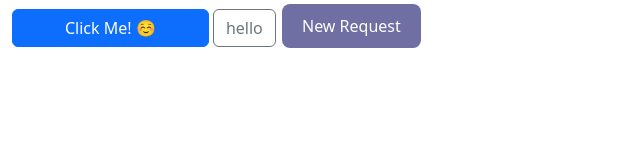
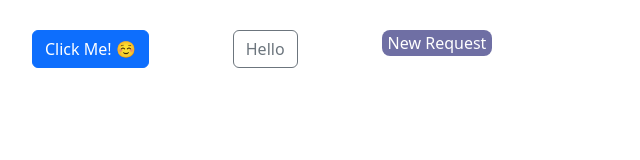
Before and after one commit to tunourah/js-dom-lab3, a plain HTML site: page index.html in a window 1280 px wide. Shown: the whole page, without its empty margins (0-640 px from the left). Drawn offline with nearby package versions, Linux system fonts and the light colour scheme.

Commit message:
fix error

```diff
--- a/index.html
+++ b/index.html
@@ -11,9 +11,9 @@
   </head>
   <body>
     <div class="box container-fluid">
-      <button type="button" id="button1" class="btn btn-primary"></button>
-      <button type="button" id="button2" class="btn  btn-outline-secondary"></button>
-      <button type="button" id="button3" class="  buttonthree"></button>
+     <div id="button1" > <button type="button" class="btn btn-primary">Click Me! ☺️ </button></div>
+     <div id="button2" > <button type="button"  class="btn  btn-outline-secondary">Hello </button></div>
+      <div id="button3" ><button type="button"   class="  buttonthree1"> New Request</button></div>
     </div>
     <script src="main.js"></script>
   </body>
--- a/style.css
+++ b/style.css
@@ -1,55 +1,48 @@
+* {
+    margin: 10px;
+    text-align: center;
+}
+
 .box {
 
 
-    border-radius: 8px;
+    display: flex;
 
-    flex-direction: column;
+     gap:4rem
 
 }
- .buttonthree {
+ .buttonthree1 {
   background-color: rgb(111, 111, 164);
   color: white;
   border: none;
-  padding: 10px 20px;
+
   text-align: center;
   text-decoration: none;
   display: inline-block;
   font-size: 16px;
-  margin: 4px 2px;
+
   cursor: pointer;
   border-radius: 8px;
 }
-.buttonone:hover {
-  background-color: green;
-}
-.buttonone::after {
-  content: "Click Me! ☺️";
-  padding: 40px;
-}
+
+
 .buttonone:hover::after {
   content: "Boo 🤖";
-
+ font-size: 4rem;
 
 }
 
-.buttontwo:hover {
-  background-color: green;
-}
-.buttontwo::after {
-  content: "hello";
-}
+
+
 .buttontwo:hover::after {
   content: "world!";
   background-color: rgb(217, 118, 226);
 
 }
 
-.buttonthree:hover {
-  background-color: green;
-}
-.buttonthree::after {
-  content: "New Request";
-}
+
 .buttonthree:hover::after {
   content: "Completed!";
+  padding: 2rem;
+
 }
```
